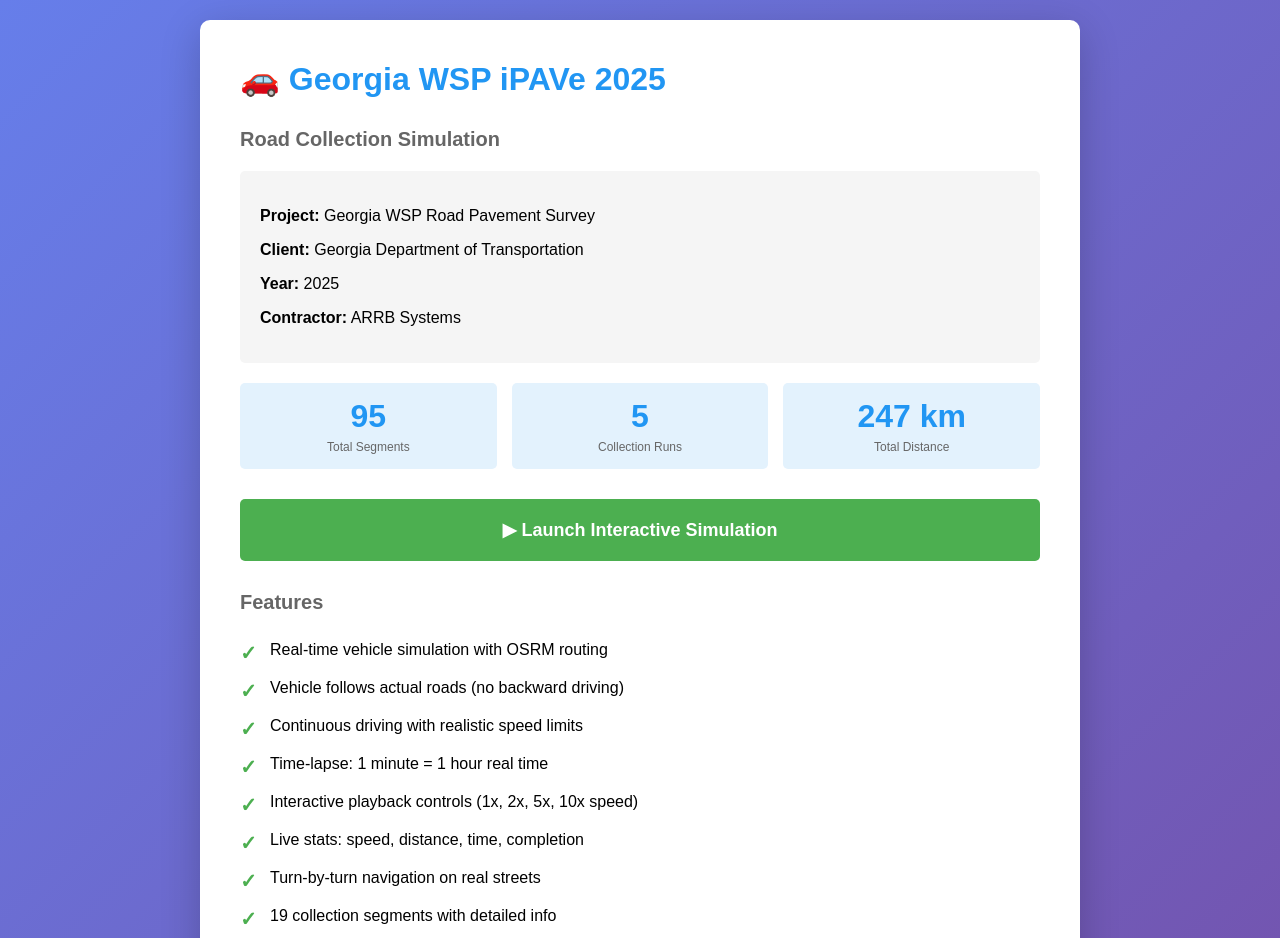
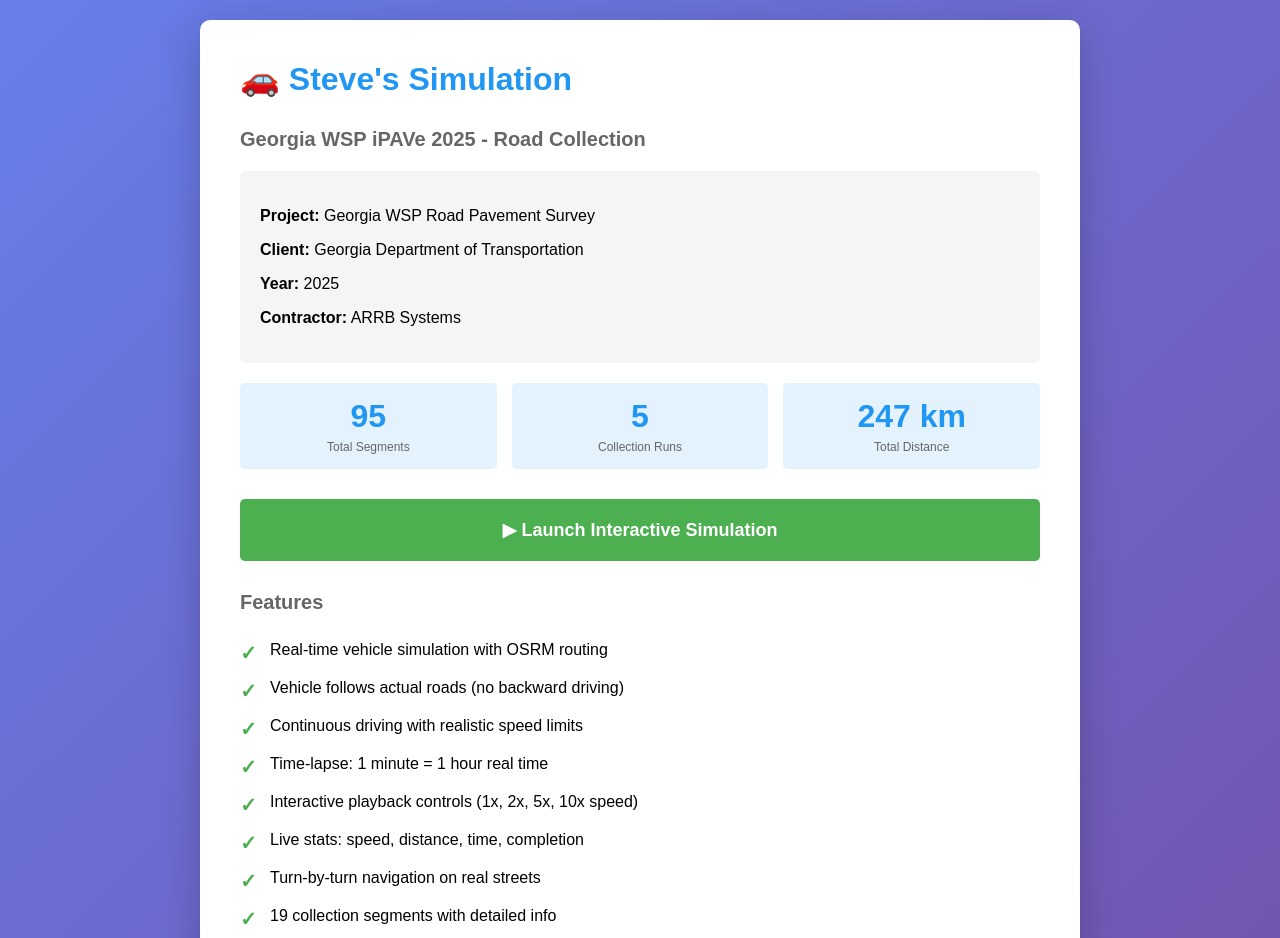
Before and after one commit to afsteve1/georgiawsp, a plain HTML site: page index.html in a window 1280 px wide. Shown: the top 938 px of the page. Drawn offline with Linux system fonts and the light colour scheme.

Commit message:
Update site title to Steves Simulation

```diff
--- a/index.html
+++ b/index.html
@@ -1,7 +1,7 @@
 <!DOCTYPE html>
 <html>
 <head>
-    <title>Georgia WSP Collection Route Simulation</title>
+    <title>Steve's Simulation</title>
     <meta charset="utf-8" />
     <meta name="viewport" content="width=device-width, initial-scale=1.0">
     <style>
@@ -103,8 +103,8 @@
 </head>
 <body>
     <div class="container">
-        <h1>🚗 Georgia WSP iPAVe 2025</h1>
-        <h2>Road Collection Simulation</h2>
+        <h1>🚗 Steve's Simulation</h1>
+        <h2>Georgia WSP iPAVe 2025 - Road Collection</h2>
 
         <div class="project-info">
             <p><strong>Project:</strong> Georgia WSP Road Pavement Survey</p>
```
Also changed, not shown: simulation.html (+2 -2 lines).
